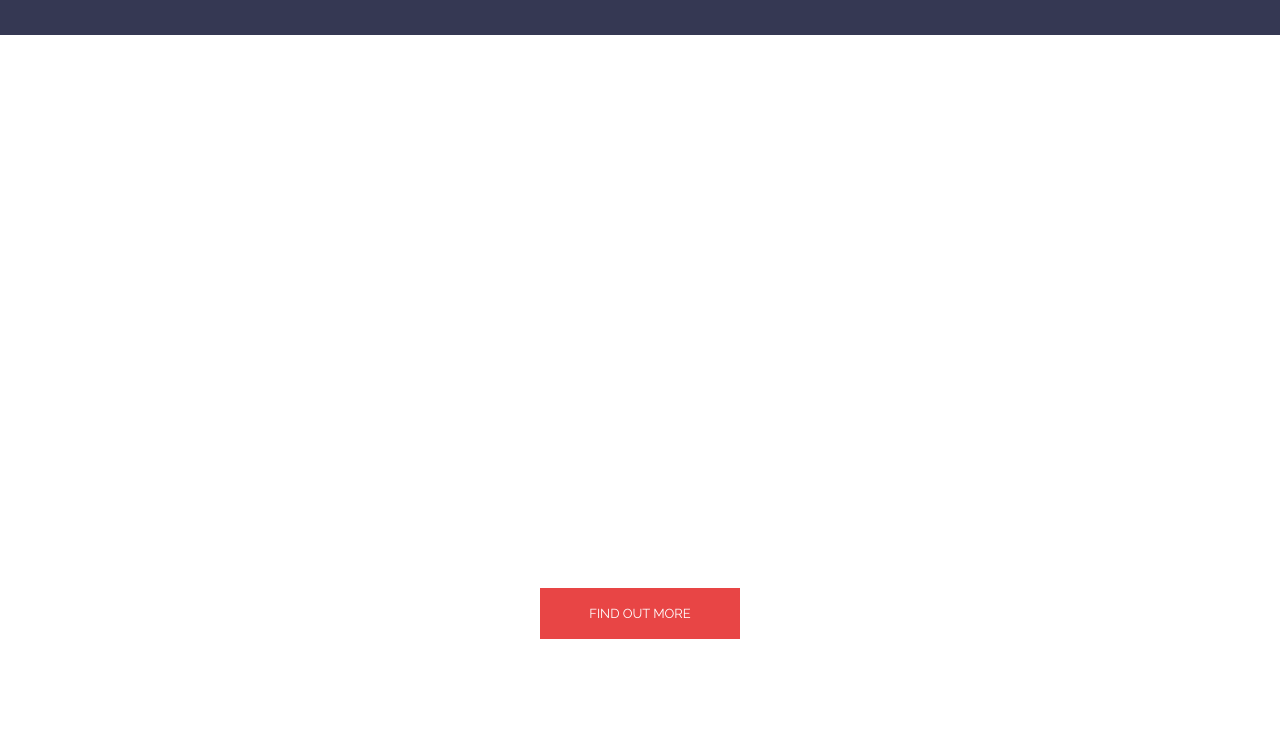
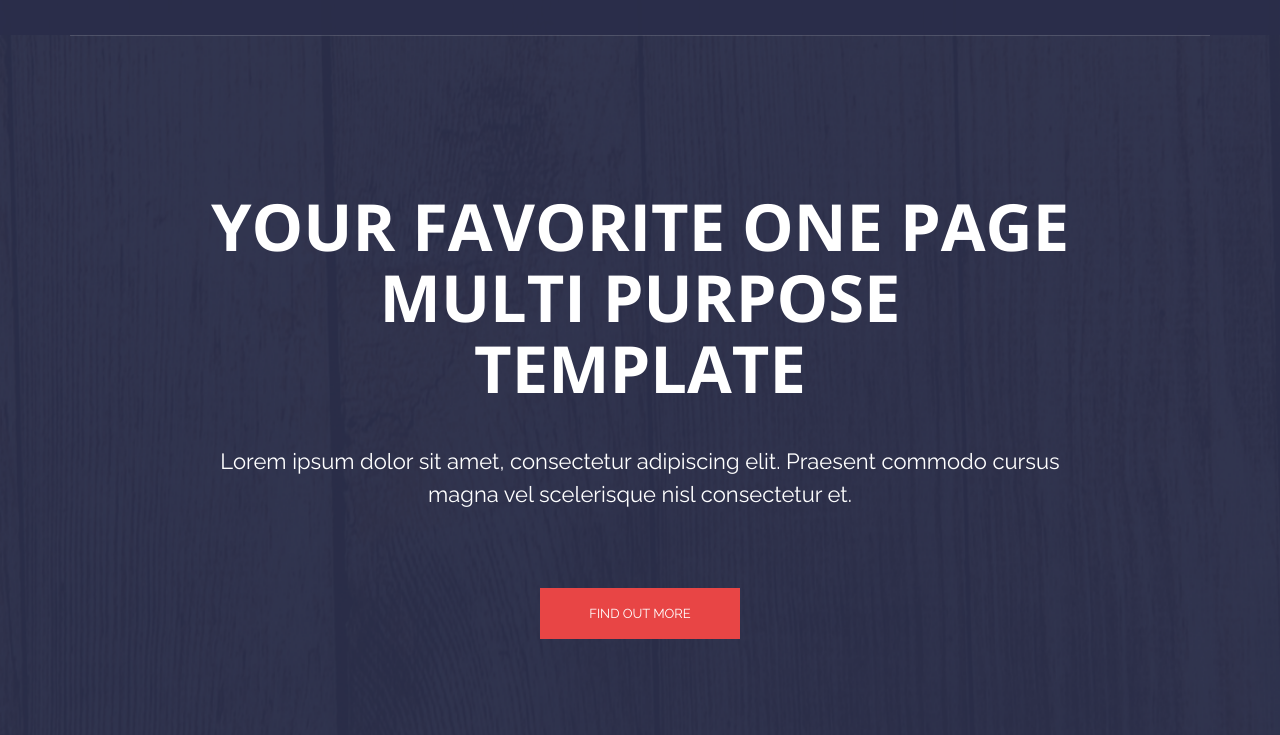
Before and after one commit to Victor-Z84/FE14-onl-ht-8-Victor-Zdvizhkov, a plain HTML site: page index.html in a window 1280 px wide. Shown: the part 65-800 px from the top of the page. Drawn offline with nearby package versions, Linux system fonts and the light colour scheme; the site is published under a folder, as on GitHub Pages, so addresses that start at the root find nothing.

Commit message:
landing 2-2

```diff
--- a/#sourse/scss/masthead.scss
+++ b/#sourse/scss/masthead.scss
@@ -1,5 +1,5 @@
 .musthead {
-        background: url(/img/masthead/musthead-bg.png);
+        background: url(../img/masthead/musthead-bg.png);
         position: relative;
         top: 0;
         left: 0;
```
Also changed, not shown: css/style.css.
